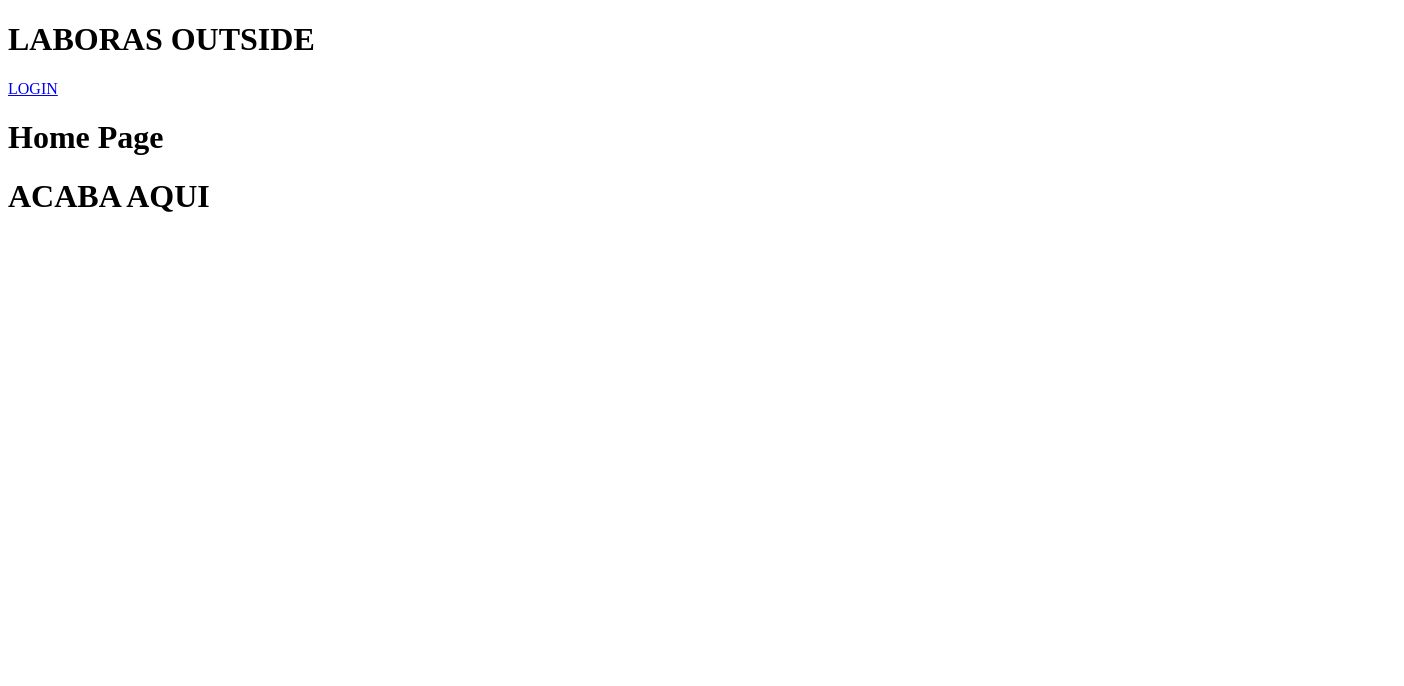
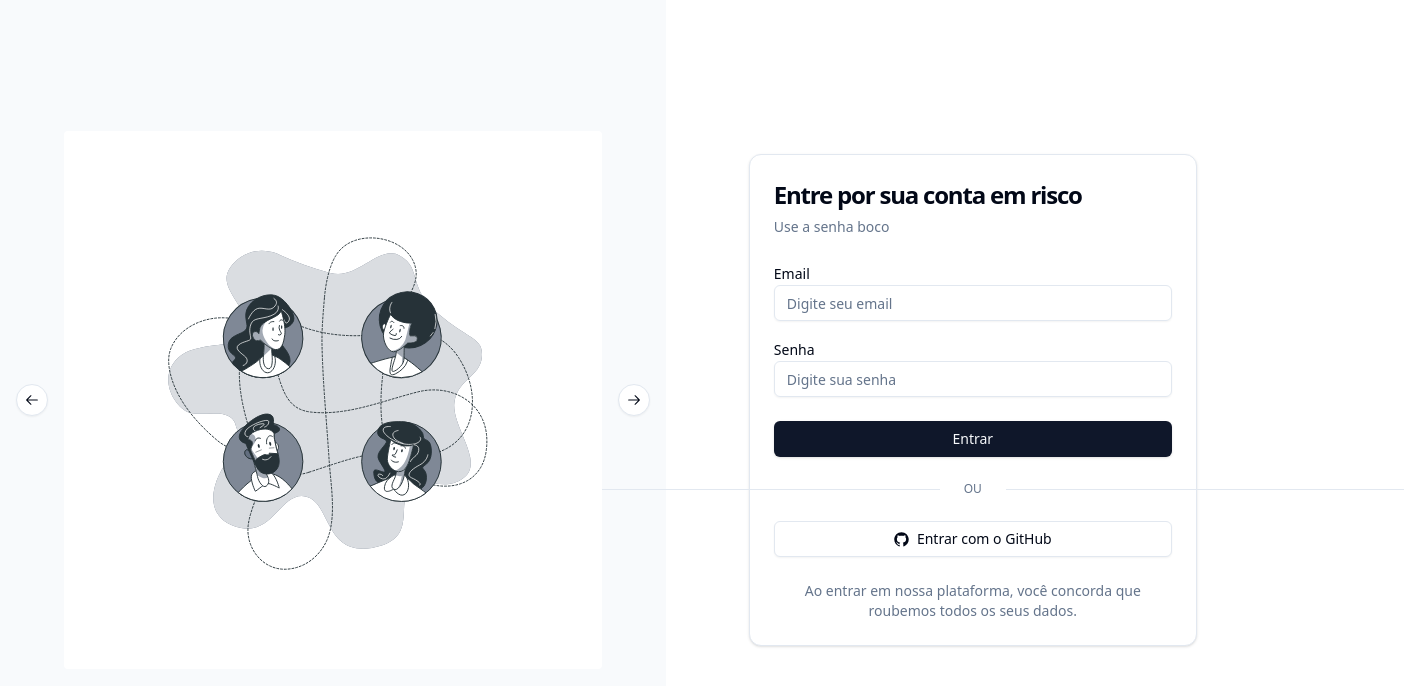
Before and after one commit to msruan/laboras-deploy, a React (Vite) app: page / in a window 1280 px wide. Shown: the top 686 px of the page, 1404 px wide, since content can reach past the window. Built offline with nearby package versions, Linux system fonts and the light colour scheme.

Commit message:
fix: global.css reimportado

```diff
--- a/package.json
+++ b/package.json
@@ -19,11 +19,12 @@
     "@radix-ui/react-separator": "^1.0.3",
     "@radix-ui/react-slot": "^1.0.2",
     "class-variance-authority": "^0.7.0",
-    "clsx": "^2.1.0",
+    "clsx": "^2.1.1",
     "embla-carousel-autoplay": "^8.0.2",
     "embla-carousel-react": "^8.0.2",
     "framer-motion": "^11.1.7",
     "json-server": "^1.0.0-alpha.23",
+    "lucide-react": "^0.372.0",
     "react": "^18.2.0",
     "react-dom": "^18.2.0",
     "react-icons": "^5.1.0",
--- a/src/App.tsx
+++ b/src/App.tsx
@@ -1,26 +1,26 @@
-import { MainPosts } from "./components/MainPosts";
-import { AsideMyProfile } from "./components/AsideMyProfile";
-import { AsideFollowers } from "./components/AsideFollowers";
-import { IProfile } from "./models/profile";
-import style from "./App.module.css";
+// // import { MainPosts } from "./components/MainPosts";
+// // import { AsideMyProfile } from "./components/AsideMyProfile";
+// import { AsideFollowers } from "./components/AsideFollowers";
+// // import { IProfile } from "./models/profile";
+// // import style from "./App.module.css";
 
 
-interface AppProps {
-  idLoggedUser: string;
-}
+// interface AppProps {
+//   idLoggedUser: string;
+// }
 
-export function App({ idLoggedUser }: AppProps) {
-  return (
-    <div className="columns-3"> {/*className={style.container} */}
-      <aside > {/*className={`${style.aside} ${style.asideMyProfile}`} */}
-        <AsideMyProfile idLoggedUser={idLoggedUser} />
-      </aside>
-      <main> {/* className={style.main} */}
-        <MainPosts idLoggedUser={idLoggedUser} />
-      </main>
-      <aside > {/*className={`${style.aside} ${style.asideFollowers}`} */}
-        <AsideFollowers idLoggedUser={"1"} />
-      </aside>
-    </div>
-  );
-}
+// export function App({ idLoggedUser }: AppProps) {
+//   return (
+//     <div className="columns-3"> {/*className={style.container} */}
+//       <aside > {/*className={`${style.aside} ${style.asideMyProfile}`} */}
+//         <AsideMyProfile idLoggedUser={idLoggedUser} />
+//       </aside>
+//       <main> {/* className={style.main} */}
+//         <MainPosts idLoggedUser={idLoggedUser} />
+//       </main>
+//       <aside > {/*className={`${style.aside} ${style.asideFollowers}`} */}
+//         <AsideFollowers idLoggedUser={"1"} />
+//       </aside>
+//     </div>
+//   );
+// }
--- a/src/global.css
+++ b/src/global.css
@@ -4,8 +4,6 @@
 
   @layer base {
     :root {
-    --font-family-dmsans: "DM Sans";
-
       --background: 0 0% 100%;
       --foreground: 222.2 84% 4.9%;
 
--- a/src/main.tsx
+++ b/src/main.tsx
@@ -1,13 +1,14 @@
 import React from "react";
 import ReactDOM from "react-dom/client";
-// import "./global.css";
+import "./global.css";
 import { RouterProvider } from "react-router-dom";
 import { router } from "./routes.tsx";
+import Login from "./pages/public/LoginPage.tsx";
 
 ReactDOM.createRoot(document.getElementById("root")!).render(
   <React.StrictMode>
     {/* <App idLoggedUser={"2"} /> */}
-    {/* <Login/> */}
-    <RouterProvider router={router}/>
+    <Login/>
+    {/* <RouterProvider router={router}/> */}
   </React.StrictMode>
 );
--- a/src/pages/authenticated/PostsPage.tsx
+++ b/src/pages/authenticated/PostsPage.tsx
@@ -1,15 +1,15 @@
-import { MainPosts } from "@/shared/components/MainPosts";
-import { Link } from "react-router-dom";
+// import { MainPosts } from "@/shared/components/MainPosts";
+// import { Link } from "react-router-dom";
 
-export const PostsPage = () => {
-    return (
+// export const PostsPage = () => {
+//     return (
 
-        <div className="">
-          <MainPosts idLoggedUser={"1"}/>
-          <Link to="/posts/profile">PROFILE</Link>
-        </div>
+//         <div className="">
+//           <MainPosts idLoggedUser={"1"}/>
+//           <Link to="/posts/profile">PROFILE</Link>
+//         </div>
 
-    );
-  };
+//     );
+//   };
 
-export default PostsPage
+// export default PostsPage
--- a/src/shared/components/ui/carousel.tsx
+++ b/src/shared/components/ui/carousel.tsx
@@ -5,8 +5,7 @@ import useEmblaCarousel, {
 } from "embla-carousel-react"
 
 import { cn } from "@/lib/utils"
-import { Button } from "./button"
-
+import { Button } from "@/components/ui/button"
 
 type CarouselApi = UseEmblaCarouselType[1]
 type UseCarouselParameters = Parameters<typeof useEmblaCarousel>
--- a/src/shared/components/ui/separator.tsx
+++ b/src/shared/components/ui/separator.tsx
@@ -16,7 +16,7 @@ const Separator = React.forwardRef<
       decorative={decorative}
       orientation={orientation}
       className={cn(
-        "w-full bg-border",
+        "shrink-0 bg-border",
         orientation === "horizontal" ? "h-[1px] w-full" : "h-full w-[1px]",
         className
       )}
--- a/tailwind.config.js
+++ b/tailwind.config.js
@@ -17,9 +17,6 @@ module.exports = {
       },
     },
     extend: {
-      fontFamily: {
-        sans: ['var(--font-family-dmsans)']
-      },
       colors: {
         border: "hsl(var(--border))",
         input: "hsl(var(--input))",
--- a/tsconfig.json
+++ b/tsconfig.json
@@ -3,7 +3,7 @@
     "baseUrl": ".",
     "paths": {
       "@/*": [
-        "./src/*"
+        "./src/shared/*"
       ]
     },
 
--- a/vite.config.ts
+++ b/vite.config.ts
@@ -14,7 +14,7 @@ export default defineConfig({
   // },
   resolve: {
     alias: {
-      "@": path.resolve(__dirname, "./src"),
+      "@": path.resolve(__dirname, "./src/shared"),
     },
   },
 })
```
Also changed, not shown: src/pages/public/LoginPage.tsx (+6 -6 lines), src/shared/lib/utils.ts (renamed from src/lib/utils.ts), 1 other file (tests, documents, lock files or other folders). Lines whose indentation alone changed are shown as unchanged.
